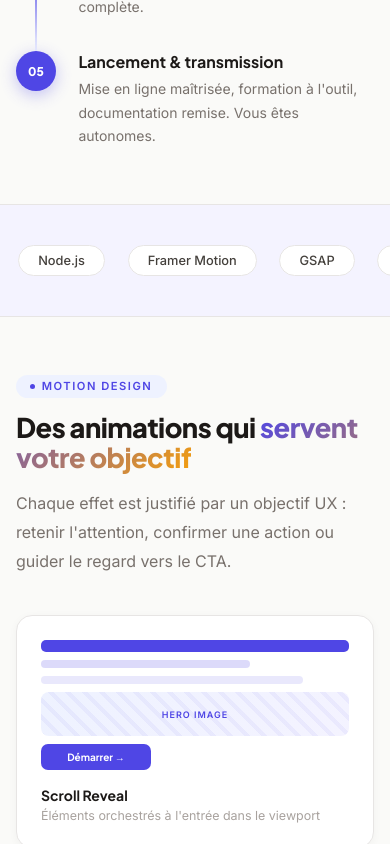
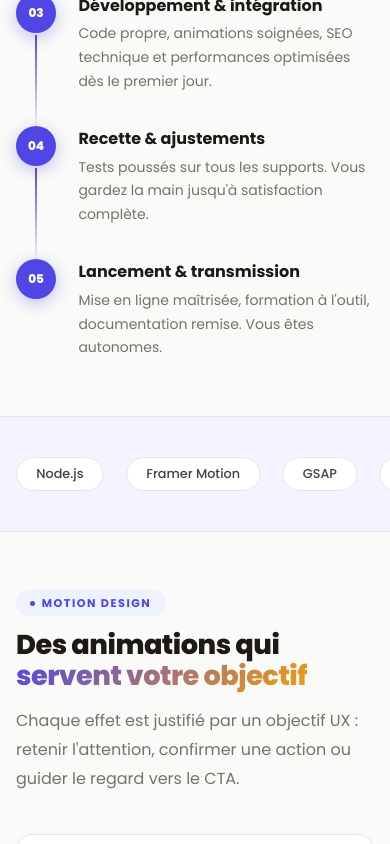
Before and after one commit to Usermddy22/webaly-site, a Next.js app: page / in a window 390 px wide. Shown: the part 3520-4364 px from the top of the page. Built offline with nearby package versions, Linux system fonts and the light colour scheme.

Commit message:
Remplace la police par Poppins
Co-Authored-By: Claude Sonnet 4.6 <noreply@anthropic.com>

```diff
--- a/components/WebalyLanding.jsx
+++ b/components/WebalyLanding.jsx
@@ -30,7 +30,7 @@ const useCount=(target,dur=1600,go=false)=>{
 };
 
 /* ─── Fonts & Keyframes ─────────────────────────────────── */
-const GFONT=`@import url('https://fonts.googleapis.com/css2?family=Plus+Jakarta+Sans:wght@400;600;700;800&family=Inter:wght@400;500;600&family=Fira+Code:wght@400;500&display=swap');`;
+const GFONT=`@import url('https://fonts.googleapis.com/css2?family=Poppins:wght@400;500;600;700;800&family=Fira+Code:wght@400;500&display=swap');`;
 
 const KF=`
 @keyframes floatY{0%,100%{transform:translateY(0)}50%{transform:translateY(-8px)}}
@@ -58,7 +58,7 @@ const KF=`
 const GLOBAL=`
 *{box-sizing:border-box;margin:0;padding:0}
 html{scroll-behavior:smooth}
-body{background:#FAFAF8;color:#1C1917;overflow-x:hidden;font-family:'Inter',sans-serif}
+body{background:#FAFAF8;color:#1C1917;overflow-x:hidden;font-family:'Poppins',sans-serif}
 a{text-decoration:none;color:inherit}
 button,input,select,textarea{font-family:inherit}
 .dn-mob{display:flex}
@@ -121,7 +121,7 @@ const Chip=({children})=>(
   </div>
 );
 const H2=({children})=>(
-  <h2 style={{fontFamily:"'Plus Jakarta Sans',sans-serif",fontSize:"clamp(1.7rem,4vw,2.8rem)",fontWeight:800,color:C.charcoal,lineHeight:1.12,marginBottom:"1rem",letterSpacing:"-.5px"}}>{children}</h2>
+  <h2 style={{fontFamily:"'Poppins',sans-serif",fontSize:"clamp(1.7rem,4vw,2.8rem)",fontWeight:800,color:C.charcoal,lineHeight:1.12,marginBottom:"1rem",letterSpacing:"-.5px"}}>{children}</h2>
 );
 const Sub=({children})=>(
   <p className="sub-w" style={{color:C.muted,fontSize:"1rem",lineHeight:1.8,maxWidth:540,marginBottom:"2.5rem"}}>{children}</p>
@@ -154,7 +154,7 @@ const AnimTitle=()=>{
   const[shown,sS]=useState(false);
   useEffect(()=>{const t=setTimeout(()=>sS(true),180);return()=>clearTimeout(t);},[]);
   return(
-    <h1 style={{fontFamily:"'Plus Jakarta Sans',sans-serif",fontSize:"clamp(2.4rem,7.5vw,5.4rem)",fontWeight:800,lineHeight:1.08,color:C.charcoal,letterSpacing:"-2px",marginBottom:"1.5rem"}}>
+    <h1 style={{fontFamily:"'Poppins',sans-serif",fontSize:"clamp(2.4rem,7.5vw,5.4rem)",fontWeight:800,lineHeight:1.08,color:C.charcoal,letterSpacing:"-2px",marginBottom:"1.5rem"}}>
       {lines.map((line,li)=>(
         <div key={li} style={{overflow:"hidden",display:"block"}}>
           {li===1
@@ -188,7 +188,7 @@ const HeroStats=()=>{
         <div key={i} style={{display:"flex",alignItems:"center",gap:".7rem",textAlign:"left",opacity:v?1:0,transform:v?"none":"translateY(14px)",transition:`opacity .6s ${i*.1}s ease,transform .6s ${i*.1}s ease`}}>
           <div style={{width:38,height:38,borderRadius:10,background:C.indigoLt,display:"flex",alignItems:"center",justifyContent:"center",flexShrink:0}}>{it.icon}</div>
           <div>
-            <div style={{fontFamily:"'Plus Jakarta Sans',sans-serif",fontSize:".9rem",fontWeight:800,color:C.charcoal,lineHeight:1.1}}>{it.title}</div>
+            <div style={{fontFamily:"'Poppins',sans-serif",fontSize:".9rem",fontWeight:800,color:C.charcoal,lineHeight:1.1}}>{it.title}</div>
             <div style={{fontSize:".7rem",color:C.subtle,marginTop:".15rem"}}>{it.sub}</div>
           </div>
         </div>
@@ -268,7 +268,7 @@ const SC=({s,d})=>{
         </>
       )}
       <div style={{fontSize:"1.9rem",marginBottom:".9rem"}}>{s.icon}</div>
-      <div style={{fontSize:"1rem",fontWeight:700,fontFamily:"'Plus Jakarta Sans',sans-serif",color:C.charcoal,marginBottom:".45rem"}}>{s.name}</div>
+      <div style={{fontSize:"1rem",fontWeight:700,fontFamily:"'Poppins',sans-serif",color:C.charcoal,marginBottom:".45rem"}}>{s.name}</div>
       <div style={{fontSize:".85rem",color:C.muted,lineHeight:1.7}}>{s.desc}</div>
       <div style={{marginTop:"1.2rem",fontSize:".85rem",fontWeight:700,color:C.indigo}}>{s.price}</div>
     </div>
@@ -300,8 +300,8 @@ const PSt=({s,delay,last})=>{
   return(
     <div ref={r} style={{display:"flex",gap:"1.4rem",alignItems:"flex-start",paddingBottom:last?0:"2rem",position:"relative",opacity:v?1:0,transform:v?"none":"translateX(-22px)",transition:`opacity .65s ${delay}s ease,transform .65s ${delay}s ease`}}>
       {!last&&<div style={{position:"absolute",left:19,top:42,bottom:0,width:2,background:`linear-gradient(180deg,${C.indigo},${C.indigoLt})`}}/>}
-      <div style={{width:40,height:40,borderRadius:"50%",background:C.indigo,color:"#fff",display:"flex",alignItems:"center",justifyContent:"center",fontFamily:"'Plus Jakarta Sans',sans-serif",fontSize:".75rem",fontWeight:800,flexShrink:0,zIndex:1,boxShadow:"0 4px 16px rgba(79,70,229,.32)"}}>{s.n}</div>
-      <div><h3 style={{fontSize:"1rem",fontWeight:700,fontFamily:"'Plus Jakarta Sans',sans-serif",color:C.charcoal,marginBottom:".3rem"}}>{s.t}</h3><p style={{fontSize:".875rem",color:C.muted,lineHeight:1.7}}>{s.d}</p></div>
+      <div style={{width:40,height:40,borderRadius:"50%",background:C.indigo,color:"#fff",display:"flex",alignItems:"center",justifyContent:"center",fontFamily:"'Poppins',sans-serif",fontSize:".75rem",fontWeight:800,flexShrink:0,zIndex:1,boxShadow:"0 4px 16px rgba(79,70,229,.32)"}}>{s.n}</div>
+      <div><h3 style={{fontSize:"1rem",fontWeight:700,fontFamily:"'Poppins',sans-serif",color:C.charcoal,marginBottom:".3rem"}}>{s.t}</h3><p style={{fontSize:".875rem",color:C.muted,lineHeight:1.7}}>{s.d}</p></div>
     </div>
   );
 };
@@ -344,7 +344,7 @@ const DemoScrollReveal=({vis})=>(
     ].map((b,i)=>(
       <div key={i} style={{height:b.h,borderRadius:b.r,background:b.bg,width:b.w,opacity:vis?1:0,transform:vis?"none":`translateY(${10+i*7}px)`,transition:`all .55s ${b.d}s cubic-bezier(.22,1,.36,1)`,display:"flex",alignItems:"center",justifyContent:"center",overflow:"hidden",flexShrink:0}}>
         {b.isImg&&<div style={{width:"100%",height:"100%",background:`repeating-linear-gradient(45deg,rgba(79,70,229,.06) 0px,rgba(79,70,229,.06) 4px,transparent 4px,transparent 12px)`,display:"flex",alignItems:"center",justifyContent:"center"}}><span style={{fontSize:9,color:C.indigo,fontWeight:600,letterSpacing:1}}>HERO IMAGE</span></div>}
-        {b.lbl&&<span style={{color:"#fff",fontSize:10,fontWeight:700,fontFamily:"'Plus Jakarta Sans',sans-serif"}}>{b.lbl}</span>}
+        {b.lbl&&<span style={{color:"#fff",fontSize:10,fontWeight:700,fontFamily:"'Poppins',sans-serif"}}>{b.lbl}</span>}
       </div>
     ))}
   </div>
@@ -397,10 +397,10 @@ const DemoCounter=({vis})=>{
             strokeDasharray={circ} strokeDashoffset={vis?offset:circ} strokeLinecap="round"
             style={{transition:"stroke-dashoffset 1.8s .1s cubic-bezier(.22,1,.36,1)",transformOrigin:"50% 50%",transform:"rotate(-90deg)"}}/>
         </svg>
-        <div style={{position:"absolute",inset:0,display:"flex",alignItems:"center",justifyContent:"center",fontFamily:"'Plus Jakarta Sans',sans-serif",fontSize:".9rem",fontWeight:800,color:C.indigo}}>{val}%</div>
+        <div style={{position:"absolute",inset:0,display:"flex",alignItems:"center",justifyContent:"center",fontFamily:"'Poppins',sans-serif",fontSize:".9rem",fontWeight:800,color:C.indigo}}>{val}%</div>
       </div>
       <div>
-        <div style={{fontSize:".8rem",fontWeight:700,color:C.charcoal,fontFamily:"'Plus Jakarta Sans',sans-serif"}}>Satisfaction</div>
+        <div style={{fontSize:".8rem",fontWeight:700,color:C.charcoal,fontFamily:"'Poppins',sans-serif"}}>Satisfaction</div>
         <div style={{fontSize:".72rem",color:C.subtle,marginTop:".15rem"}}>clients 2024</div>
       </div>
     </div>
@@ -414,7 +414,7 @@ const DemoMicro=()=>{
     <div style={{display:"flex",flexDirection:"column",gap:8,width:"100%"}}>
       {[{l:"Planifier un appel",fill:true},{l:"Voir les réalisations",fill:false}].map((b,i)=>(
         <div key={i} onMouseEnter={()=>sH(i)} onMouseLeave={()=>sH(null)} onClick={()=>i===0&&sA(v=>!v)}
-          style={{padding:"9px 14px",borderRadius:9,background:h===i?(b.fill?C.indigo:C.indigoLt):(b.fill?"transparent":C.bgAlt),border:`1.5px solid ${(h===i||b.fill)?C.indigo:C.border}`,color:h===i?(b.fill?"#fff":C.indigo):(b.fill?C.indigo:C.muted),fontSize:11,fontWeight:700,textAlign:"center",cursor:"pointer",transition:"all .18s cubic-bezier(.22,1,.36,1)",transform:h===i?"translateY(-2px)":"none",boxShadow:h===i&&b.fill?"0 8px 22px rgba(79,70,229,.28)":"none",fontFamily:"'Plus Jakarta Sans',sans-serif",display:"flex",alignItems:"center",justifyContent:"center",gap:6}}>
+          style={{padding:"9px 14px",borderRadius:9,background:h===i?(b.fill?C.indigo:C.indigoLt):(b.fill?"transparent":C.bgAlt),border:`1.5px solid ${(h===i||b.fill)?C.indigo:C.border}`,color:h===i?(b.fill?"#fff":C.indigo):(b.fill?C.indigo:C.muted),fontSize:11,fontWeight:700,textAlign:"center",cursor:"pointer",transition:"all .18s cubic-bezier(.22,1,.36,1)",transform:h===i?"translateY(-2px)":"none",boxShadow:h===i&&b.fill?"0 8px 22px rgba(79,70,229,.28)":"none",fontFamily:"'Poppins',sans-serif",display:"flex",alignItems:"center",justifyContent:"center",gap:6}}>
           {i===0&&<span style={{width:6,height:6,borderRadius:"50%",background:h===0?"#fff":C.success,flexShrink:0,transition:".2s"}}/>}
           {i===0&&active?"Envoi en cours…":b.l}
         </div>
@@ -426,7 +426,7 @@ const DemoMicro=()=>{
 /* Demo F — Gradient typographie animé */
 const DemoGradText=()=>(
   <div style={{textAlign:"center",width:"100%"}}>
-    <div style={{fontFamily:"'Plus Jakarta Sans',sans-serif",fontWeight:800,fontSize:"clamp(1.1rem,3vw,1.5rem)",background:`linear-gradient(270deg,${C.indigo},${C.gold},#EC4899,${C.indigo})`,backgroundSize:"300% 100%",WebkitBackgroundClip:"text",WebkitTextFillColor:"transparent",backgroundClip:"text",animation:"gradTextAnim 3.5s ease infinite",letterSpacing:"-1px",lineHeight:1.1}}>
+    <div style={{fontFamily:"'Poppins',sans-serif",fontWeight:800,fontSize:"clamp(1.1rem,3vw,1.5rem)",background:`linear-gradient(270deg,${C.indigo},${C.gold},#EC4899,${C.indigo})`,backgroundSize:"300% 100%",WebkitBackgroundClip:"text",WebkitTextFillColor:"transparent",backgroundClip:"text",animation:"gradTextAnim 3.5s ease infinite",letterSpacing:"-1px",lineHeight:1.1}}>
       Webaly
     </div>
     <div style={{marginTop:8,height:2,background:`linear-gradient(90deg,${C.indigo},${C.gold},#EC4899)`,borderRadius:100,transformOrigin:"left",animation:"lineExpand 2s ease-in-out infinite alternate"}}/>
@@ -454,7 +454,7 @@ const DCard=({card,i})=>{
       style={{background:C.bgCard,border:`1.5px solid ${h?C.indigo:C.border}`,borderRadius:16,padding:"1.5rem",opacity:v?1:0,transform:v?(h?"translateY(-6px)":"none"):"translateY(26px)",transition:`opacity .6s ${i*.08}s ease,transform .6s ${i*.08}s ease,border-color .2s,box-shadow .2s`,boxShadow:h?"0 16px 44px rgba(79,70,229,.11)":"0 2px 8px rgba(0,0,0,.04)",cursor:"default",display:"flex",flexDirection:"column",gap:"1rem"}}>
       <div style={{minHeight:90,display:"flex",alignItems:"center"}}>{card.demo(v)}</div>
       <div>
-        <div style={{fontSize:".875rem",fontWeight:700,color:C.charcoal,fontFamily:"'Plus Jakarta Sans',sans-serif",marginBottom:".2rem"}}>{card.label}</div>
+        <div style={{fontSize:".875rem",fontWeight:700,color:C.charcoal,fontFamily:"'Poppins',sans-serif",marginBottom:".2rem"}}>{card.label}</div>
         <div style={{fontSize:".78rem",color:C.subtle}}>{card.sub}</div>
       </div>
     </div>
@@ -473,7 +473,7 @@ const AnimShowcase=()=>(
       <FU d={.35}>
         <div style={{marginTop:"2.5rem",background:C.indigoLt,border:`1.5px solid rgba(79,70,229,.18)`,borderRadius:16,padding:"clamp(1.4rem,4vw,2rem) clamp(1.4rem,5vw,2.5rem)",display:"flex",alignItems:"center",justifyContent:"space-between",flexWrap:"wrap",gap:"1rem"}}>
           <div>
-            <div style={{fontFamily:"'Plus Jakarta Sans',sans-serif",fontWeight:800,fontSize:"clamp(.95rem,2.5vw,1.15rem)",color:C.charcoal,marginBottom:".4rem"}}>Prêt à avoir un site qui travaille pour vous&nbsp;?</div>
+            <div style={{fontFamily:"'Poppins',sans-serif",fontWeight:800,fontSize:"clamp(.95rem,2.5vw,1.15rem)",color:C.charcoal,marginBottom:".4rem"}}>Prêt à avoir un site qui travaille pour vous&nbsp;?</div>
             <div style={{fontSize:".875rem",color:C.muted,maxWidth:420}}>Chaque animation, chaque interaction est développée sur mesure — pour votre identité, votre audience, vos objectifs.</div>
           </div>
           <Btn href="#contact" s={{flexShrink:0}}>Démarrer mon projet →</Btn>
@@ -564,7 +564,7 @@ const CRM=()=>{
                   <div style={{display:"grid",gridTemplateColumns:"repeat(auto-fit,minmax(110px,1fr))",gap:"1rem",marginBottom:"1.25rem"}}>
                     {[{v:"12",l:"Leads ce mois",t:"↑ +4 vs mois dernier",tc:C.success},{v:"3",l:"Devis en attente",t:"→ À relancer",tc:C.warn},{v:"8 400 €",l:"CA ce mois",t:"↑ +22%",tc:C.success},{v:"67 %",l:"Conversion",t:"↑ +5 pts",tc:C.success}].map((k,i)=>(
                       <div key={i} style={{background:C.bgAlt,border:`1px solid ${C.border}`,borderRadius:12,padding:"1rem"}}>
-                        <div style={{fontFamily:"'Plus Jakarta Sans',sans-serif",fontSize:"clamp(1.2rem,3vw,1.5rem)",fontWeight:800,color:C.indigo}}>{k.v}</div>
+                        <div style={{fontFamily:"'Poppins',sans-serif",fontSize:"clamp(1.2rem,3vw,1.5rem)",fontWeight:800,color:C.indigo}}>{k.v}</div>
                         <div style={{fontSize:".7rem",color:C.subtle,marginTop:".2rem"}}>{k.l}</div>
                         <div style={{fontSize:".7rem",color:k.tc,marginTop:".2rem",fontWeight:600}}>{k.t}</div>
                       </div>
@@ -614,7 +614,7 @@ const CRM=()=>{
                     {[{lbl:"Total encaissé",val:"3 700 €",c:C.success,bg:"#ECFDF5"},{lbl:"En attente",val:"2 690 €",c:C.warn,bg:"#FFFBEB"}].map((k,i)=>(
                       <div key={i} style={{background:k.bg,borderRadius:12,padding:"1rem 1.25rem",textAlign:"center"}}>
                         <div style={{fontSize:".7rem",color:C.subtle,marginBottom:".3rem",letterSpacing:".5px",textTransform:"uppercase"}}>{k.lbl}</div>
-                        <div style={{fontFamily:"'Plus Jakarta Sans',sans-serif",fontSize:"1.5rem",fontWeight:800,color:k.c}}>{k.val}</div>
+                        <div style={{fontFamily:"'Poppins',sans-serif",fontSize:"1.5rem",fontWeight:800,color:k.c}}>{k.val}</div>
                       </div>
                     ))}
                   </div>
@@ -628,7 +628,7 @@ const CRM=()=>{
                         <div style={{fontSize:".72rem",color:C.muted,marginTop:".08rem"}}>{inv.svc}</div>
                       </div>
                       <div style={{display:"flex",alignItems:"center",gap:".6rem",padding:".8rem .9rem",borderLeft:`1px solid ${C.border}`,flexShrink:0,minWidth:0}}>
-                        <span style={{fontFamily:"'Plus Jakarta Sans',sans-serif",fontSize:"1.05rem",fontWeight:800,color:C.charcoal,whiteSpace:"nowrap"}}>{inv.amt} €</span>
+                        <span style={{fontFamily:"'Poppins',sans-serif",fontSize:"1.05rem",fontWeight:800,color:C.charcoal,whiteSpace:"nowrap"}}>{inv.amt} €</span>
                         <span style={{fontSize:".68rem",fontWeight:700,padding:".22rem .55rem",borderRadius:6,background:inv.sbg,color:inv.sc,whiteSpace:"nowrap",flexShrink:0}}>{inv.st}</span>
                       </div>
                     </div>
@@ -643,7 +643,7 @@ const CRM=()=>{
                       <div style={{background:C.borderLt,borderRadius:100,height:6,overflow:"hidden"}}>
                         <div style={{height:"100%",borderRadius:100,background:`linear-gradient(90deg,${C.indigo},${C.gold})`,width:`${p.pct}%`,animation:"barGrow 1.1s ease both"}}/>
                       </div>
-                      <div style={{fontFamily:"'Plus Jakarta Sans',sans-serif",fontSize:"1.1rem",fontWeight:800,color:C.indigo,marginTop:".5rem"}}>{p.val}</div>
+                      <div style={{fontFamily:"'Poppins',sans-serif",fontSize:"1.1rem",fontWeight:800,color:C.indigo,marginTop:".5rem"}}>{p.val}</div>
                     </div>
                   ))}
                 </div>
@@ -720,7 +720,7 @@ const Contact=()=>{
                 <div style={{width:64,height:64,background:`linear-gradient(135deg,${C.indigo},${C.gold})`,borderRadius:"50%",display:"flex",alignItems:"center",justifyContent:"center",margin:"0 auto 1.5rem",animation:"glowPulse 2s ease-in-out infinite"}}>
                   <svg width="28" height="28" viewBox="0 0 24 24" fill="none" stroke="#fff" strokeWidth="3" strokeLinecap="round" strokeLinejoin="round"><path d="M20 6 9 17l-5-5"/></svg>
                 </div>
-                <h3 style={{fontFamily:"'Plus Jakarta Sans',sans-serif",fontSize:"1.4rem",fontWeight:800,color:C.charcoal,marginBottom:".6rem"}}>Merci {form.prenom} ! 🎉</h3>
+                <h3 style={{fontFamily:"'Poppins',sans-serif",fontSize:"1.4rem",fontWeight:800,color:C.charcoal,marginBottom:".6rem"}}>Merci {form.prenom} ! 🎉</h3>
                 <p style={{color:C.muted,lineHeight:1.7,maxWidth:380,margin:"0 auto"}}>
                   Votre demande est bien arrivée. Je l'étudie personnellement et je vous réponds <strong style={{color:C.indigo}}>sous 24h</strong> — souvent bien plus vite.
                 </p>
@@ -771,7 +771,7 @@ const Nav=()=>{
   return(
     <nav style={{position:"fixed",top:0,left:0,right:0,zIndex:200,background:"rgba(250,250,248,.94)",backdropFilter:"blur(16px)",borderBottom:`1px solid ${C.border}`}}>
       <div style={{maxWidth:1140,margin:"0 auto",padding:"0 1.5rem",height:64,display:"flex",alignItems:"center",justifyContent:"space-between"}}>
-        <a href="#hero" onClick={e=>scrollToId(e,"#hero")} style={{fontFamily:"'Plus Jakarta Sans',sans-serif",fontWeight:800,fontSize:"1.3rem",letterSpacing:"-.5px",color:C.charcoal,cursor:"pointer"}}>
+        <a href="#hero" onClick={e=>scrollToId(e,"#hero")} style={{fontFamily:"'Poppins',sans-serif",fontWeight:800,fontSize:"1.3rem",letterSpacing:"-.5px",color:C.charcoal,cursor:"pointer"}}>
           Web<span style={{color:C.indigo}}>aly</span>
         </a>
         <ul className="dn-mob" style={{gap:"1.75rem",listStyle:"none"}}>
@@ -805,7 +805,7 @@ const Footer=()=>{
   return(
     <>
       <footer style={{background:C.charcoal,padding:"3rem 1.5rem",textAlign:"center"}}>
-        <div style={{fontFamily:"'Plus Jakarta Sans',sans-serif",fontSize:"1.35rem",fontWeight:800,color:"#fff",marginBottom:".75rem",letterSpacing:"-.5px"}}>
+        <div style={{fontFamily:"'Poppins',sans-serif",fontSize:"1.35rem",fontWeight:800,color:"#fff",marginBottom:".75rem",letterSpacing:"-.5px"}}>
           Web<span style={{color:"#A5B4FC"}}>aly</span>
         </div>
         <p style={{fontSize:".82rem",color:"rgba(255,255,255,.42)",lineHeight:1.8}}>
@@ -826,7 +826,7 @@ const Footer=()=>{
         <div onClick={()=>sM(null)} style={{position:"fixed",inset:0,zIndex:1000,background:"rgba(28,25,23,.55)",backdropFilter:"blur(4px)",display:"flex",alignItems:"center",justifyContent:"center",padding:"1.5rem"}}>
           <div onClick={e=>e.stopPropagation()} style={{background:C.bgCard,borderRadius:18,maxWidth:560,width:"100%",maxHeight:"82vh",overflowY:"auto",boxShadow:"0 24px 80px rgba(0,0,0,.3)"}}>
             <div style={{display:"flex",justifyContent:"space-between",alignItems:"center",padding:"1.5rem 1.75rem",borderBottom:`1px solid ${C.border}`,position:"sticky",top:0,background:C.bgCard}}>
-              <h3 style={{fontFamily:"'Plus Jakarta Sans',sans-serif",fontSize:"1.1rem",fontWeight:800,color:C.charcoal}}>{modal==="legal"?"Mentions légales":"Politique de confidentialité"}</h3>
+              <h3 style={{fontFamily:"'Poppins',sans-serif",fontSize:"1.1rem",fontWeight:800,color:C.charcoal}}>{modal==="legal"?"Mentions légales":"Politique de confidentialité"}</h3>
               <button onClick={()=>sM(null)} style={{background:C.bgAlt,border:"none",width:30,height:30,borderRadius:8,cursor:"pointer",fontSize:"1rem",color:C.muted,display:"flex",alignItems:"center",justifyContent:"center"}}>✕</button>
             </div>
             <div style={{padding:"1.75rem",fontSize:".85rem",color:C.slate,lineHeight:1.8}}>
```
